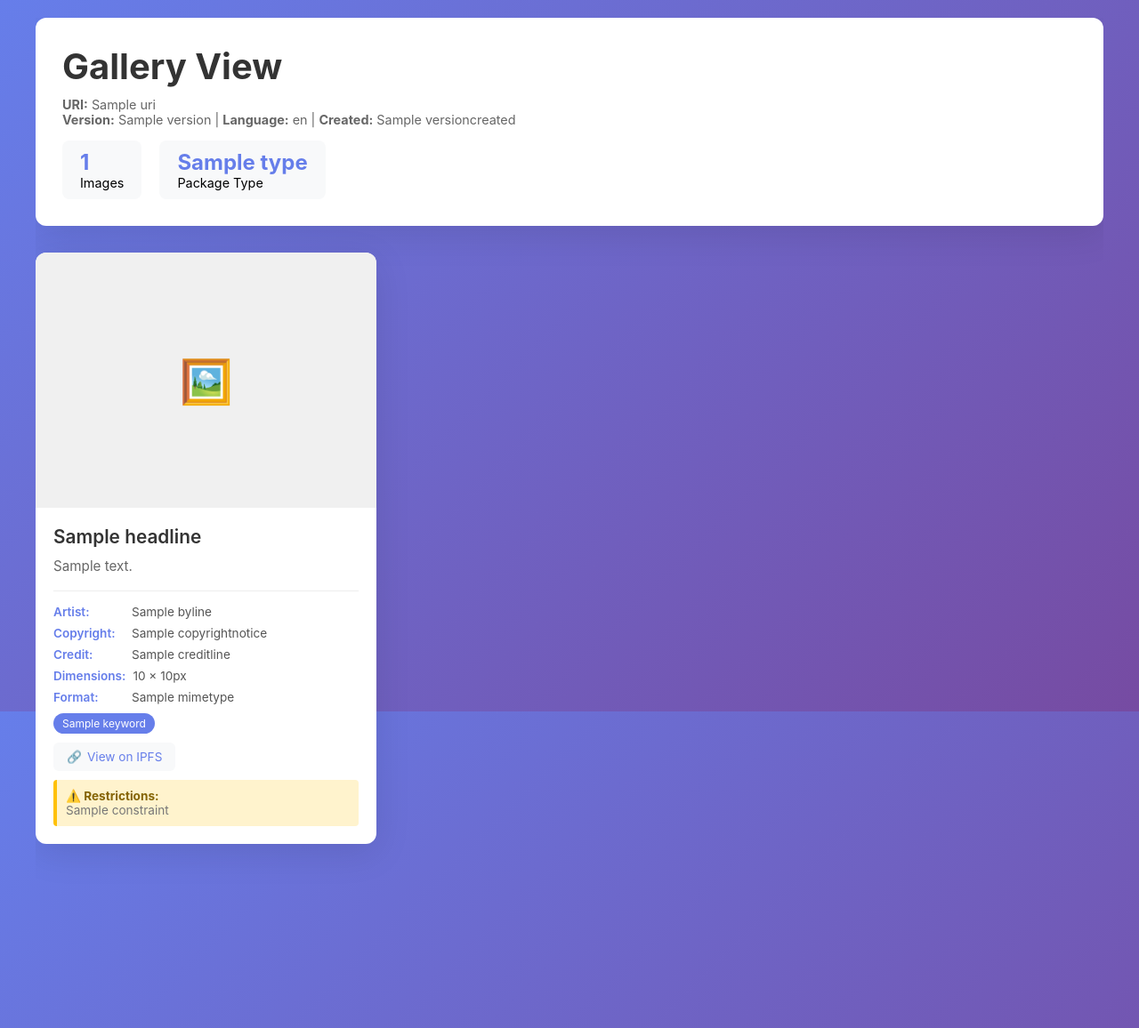
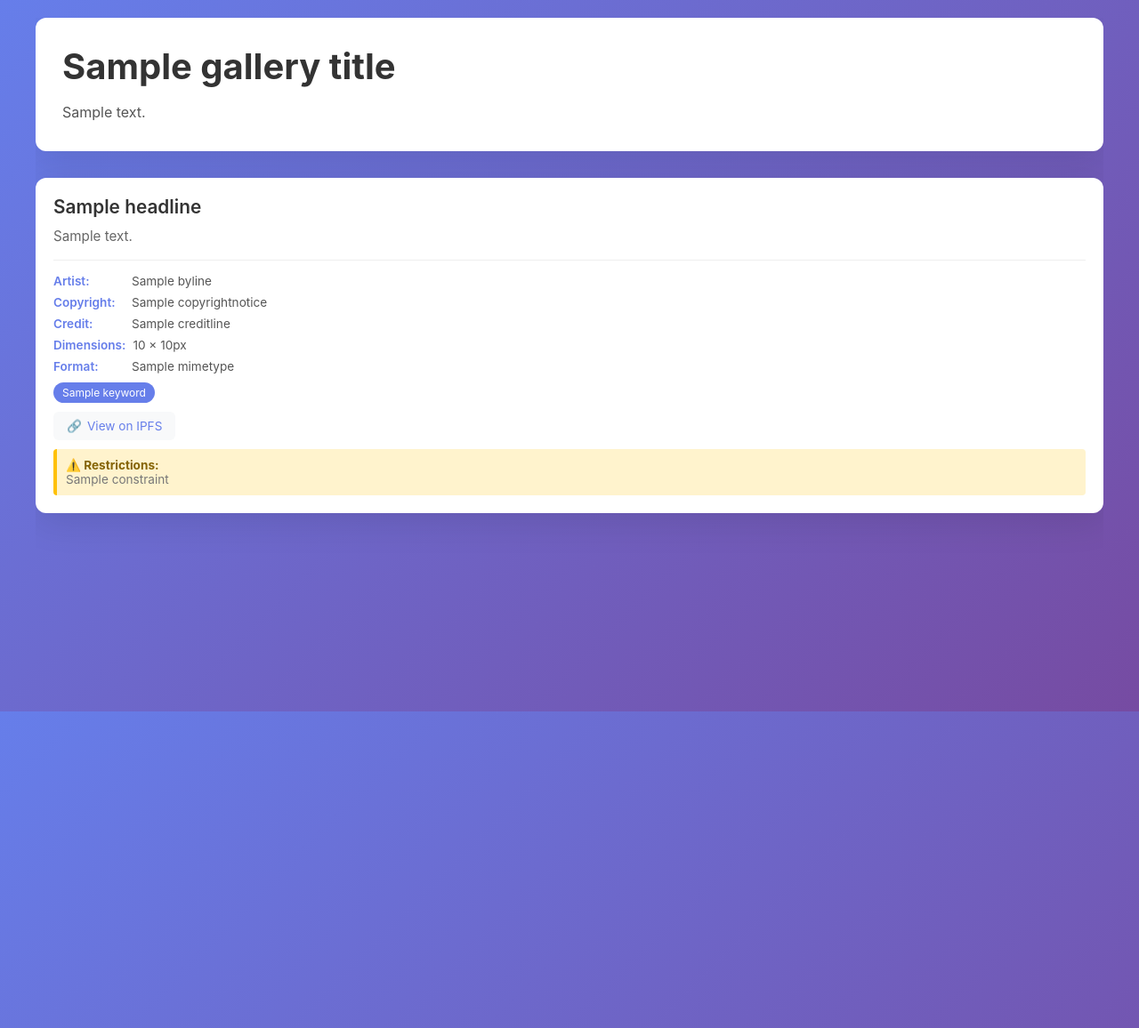
Before and after one commit to inviti8/glasswing, a Python web app: template templates/gallery.html in a window 1280 px wide. Shown: the top 1156 px of the page at 89% size. Run offline with Jinja, Linux system fonts and the light colour scheme; the template is opened without the code that fills it: most values are stand-ins (such as "Sample title", 1, 10 or a date in 2020).

Commit message:
Gallery structuring & styling WIP

```diff
--- a/templates/gallery.html
+++ b/templates/gallery.html
@@ -57,31 +57,14 @@
             font-size: 0.9rem;
         }
 
-        .stats {
+        .gallery {
             display: flex;
-            gap: 20px;
-            margin-top: 15px;
-        }
-
-        .stat {
-            background: #f8f9fa;
-            padding: 10px 20px;
-            border-radius: 8px;
-            font-size: 0.9rem;
-        }
-
-        .stat strong {
-            color: #667eea;
-            display: block;
-            font-size: 1.5rem;
-        }
-
-        .gallery {
-            display: grid;
-            grid-template-columns: repeat(auto-fill, minmax(350px, 1fr));
-            gap: 25px;
+            flex-direction: column;
+            gap: 30px;
             flex: 1;
-            align-content: start;
+            max-width: 1200px;
+            margin: 0 auto;
+            width: 100%;
         }
 
         .gallery-item {
@@ -102,18 +85,15 @@
         .image-container {
             position: relative;
             width: 100%;
-            padding-top: 75%; /* 4:3 aspect ratio */
             background: #f0f0f0;
             overflow: hidden;
         }
 
         .image-container img {
-            position: absolute;
-            top: 0;
-            left: 0;
             width: 100%;
-            height: 100%;
-            object-fit: cover;
+            height: auto;
+            display: block;
+            object-fit: contain;
         }
 
         .image-placeholder {
@@ -251,23 +231,24 @@
 <body>
     <div class="container">
         <div class="header">
+            {% if gallery_title %}
+            <h1>{{ gallery_title }}</h1>
+            {% else %}
             <h1>Gallery View</h1>
+            {% endif %}
+
+            {% if gallery_description %}
+            <p style="margin-top: 15px; color: #555; line-height: 1.6;">{{ gallery_description }}</p>
+            {% endif %}
+
+            {% if not gallery_title and not gallery_description %}
             <div class="meta">
                 <strong>URI:</strong> {{ data_pod.uri }}<br>
                 <strong>Version:</strong> {{ data_pod.version }} |
                 <strong>Language:</strong> {{ data_pod.language }} |
                 <strong>Created:</strong> {{ data_pod.versioncreated }}
             </div>
-            <div class="stats">
-                <div class="stat">
-                    <strong>{{ data_pod['items']|length }}</strong>
-                    Images
-                </div>
-                <div class="stat">
-                    <strong>{{ data_pod.type }}</strong>
-                    Package Type
-                </div>
-            </div>
+            {% endif %}
         </div>
 
         {% if data_pod['items'] %}
```
Also changed, not shown: dialogs.py (+28 -0 lines), main.py (+15 -2 lines).
